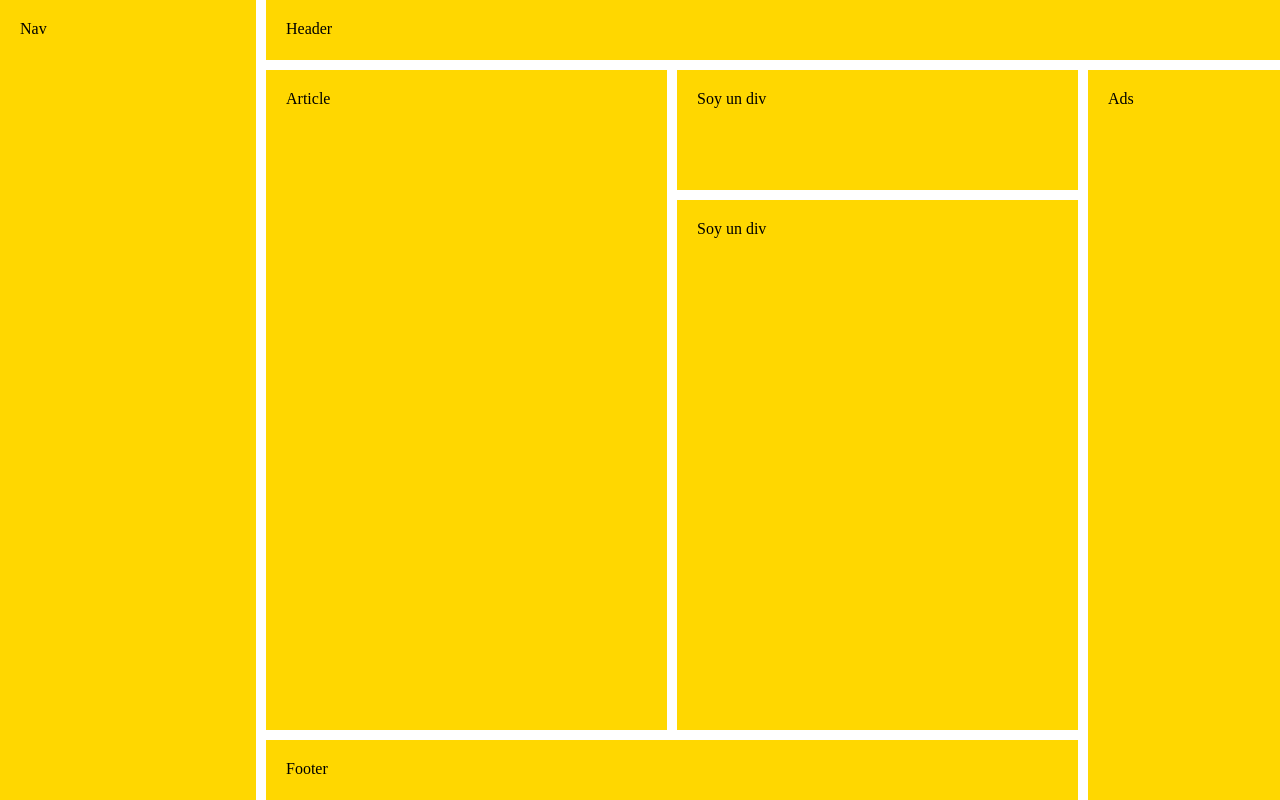
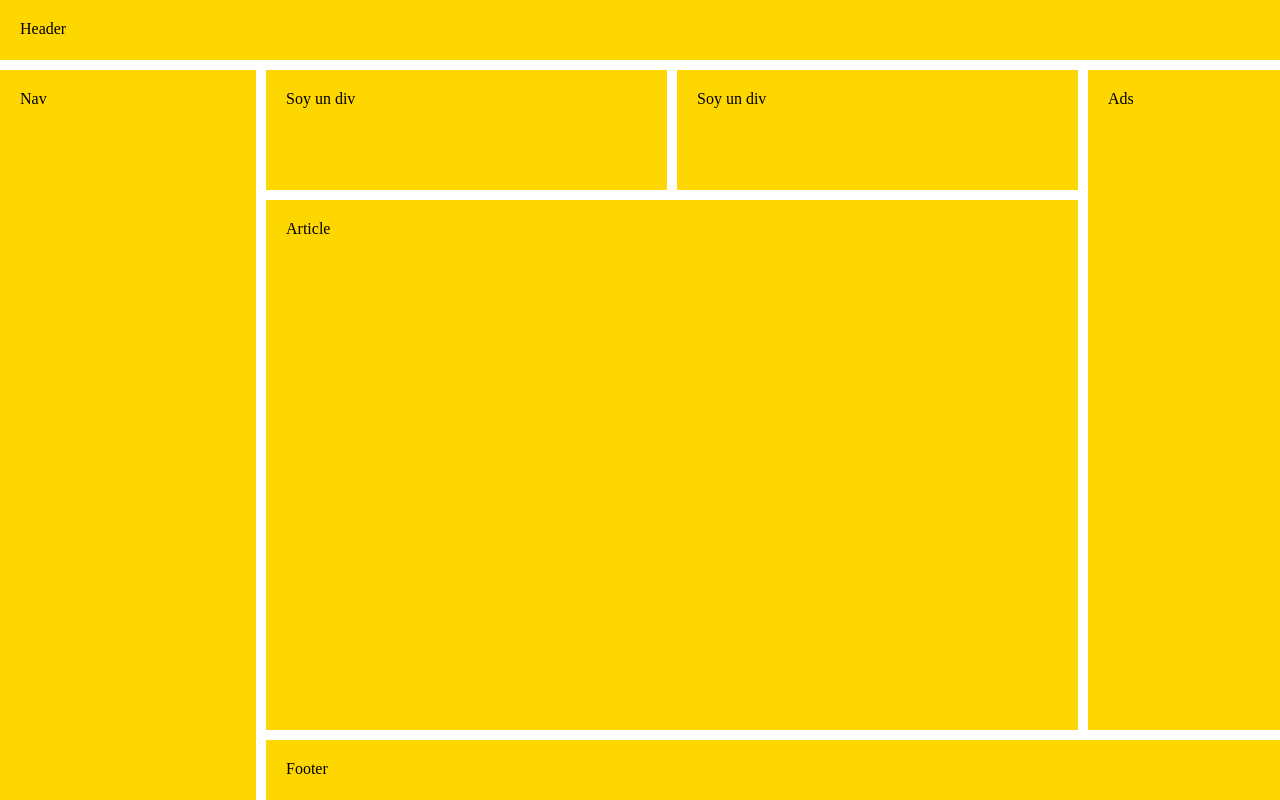
Before and after one commit to sebastianVH/global-7A, a plain HTML site: page index.html in a window 1280 px wide. Drawn offline with Linux system fonts and the light colour scheme.

Commit message:
Css en grid

```diff
--- a/css/style.css
+++ b/css/style.css
@@ -1,10 +1,10 @@
 body {
 	display: grid;
 	grid-template-areas:
-	  "nav header header header"
-	  "nav article div ads"
-	  "nav article div ads"
-	  "nav footer footer ads";
+	  "header header header header"
+	  "nav div div ads"
+	  "nav article article ads"
+	  "nav footer footer footer";
 	grid-template-rows: 60px 120px 1fr 60px;
 	grid-template-columns: 20% 1fr 1fr 15%;
 	grid-gap: 10px;
```
